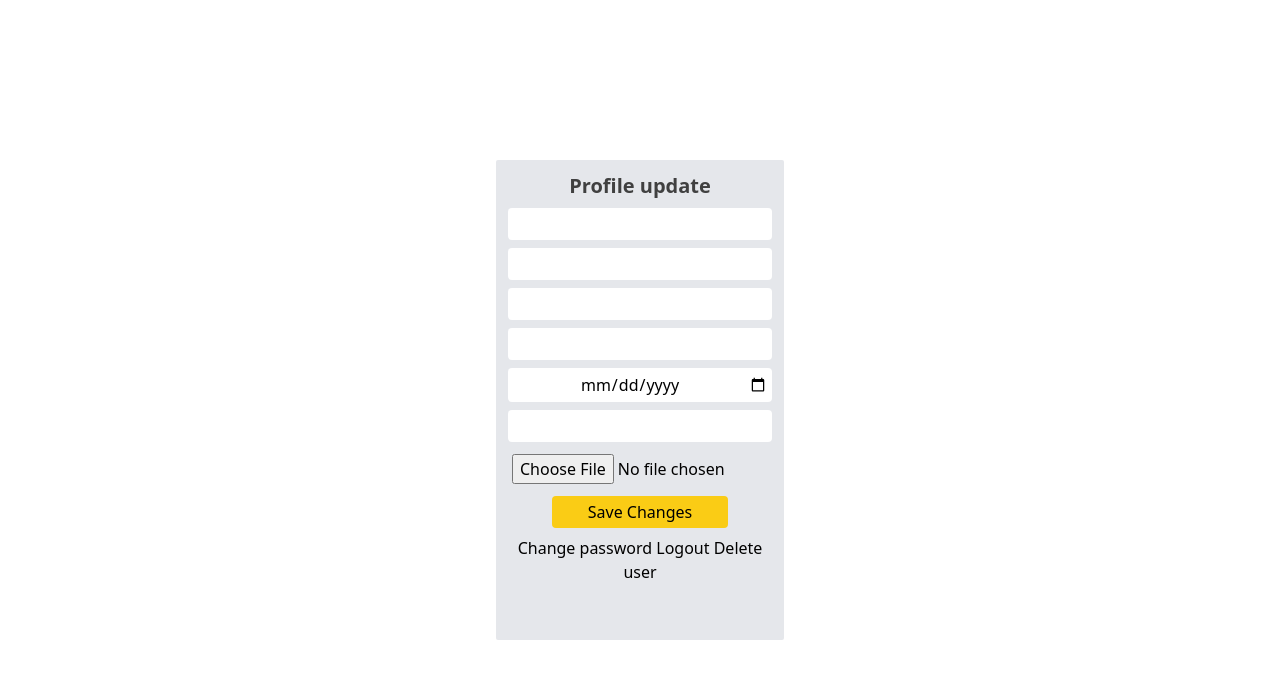
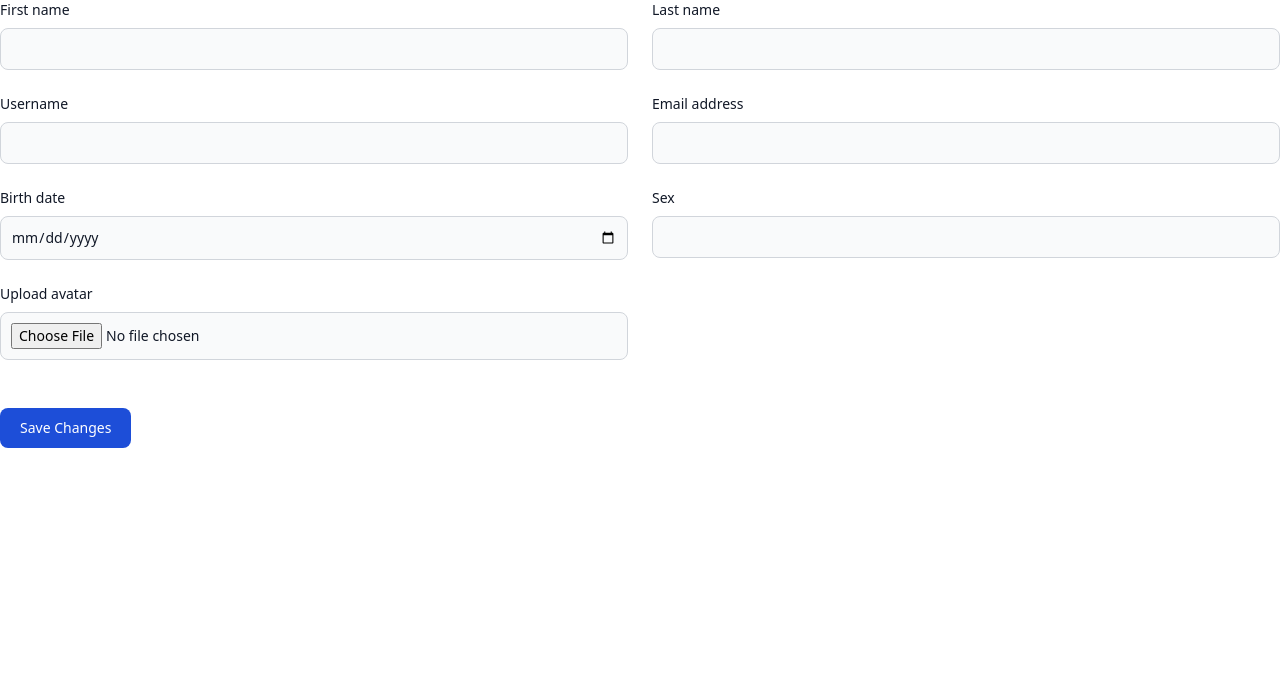
Before and after one commit to wartinich/UAVoiceGenerator, a Django app: template src/templates/profile/profile.html in a window 1280 px wide. Shown: the top 679 px of the page. Run offline with Django 4.2, Linux system fonts and the light colour scheme; the template is opened without the code that fills it, so the values that code supplies are empty, except form fields; tables that the repository leaves empty hold one stand-in row (values such as "Sample post"); form fields are guessed from the names that the template uses; some libraries are stand-ins or nearby versions.

Commit message:
Change form style for profile update

```diff
--- a/src/templates/profile/profile.html
+++ b/src/templates/profile/profile.html
@@ -4,24 +4,13 @@
 
 {% block visual %}
 <style type="text/tailwindcss">
-    .update_profile{
-        @apply bg-gray-200 text-center m-auto p-3 rounded-sm w-72 h-3/5 block absolute right-0 bottom-0 top-0 left-0
+
+    input{
+        @apply bg-gray-50 border border-gray-300 text-gray-900 text-sm rounded-lg focus:ring-blue-500 focus:border-blue-500 block w-full p-2.5 dark:bg-gray-700 dark:border-gray-600 dark:placeholder-gray-400 dark:text-white dark:focus:ring-blue-500 dark:focus:border-blue-500
     }
 
-    input{
-        @apply block text-center rounded p-1 m-2 ml-0 w-full focus:outline-none outline-none
-    }
-
-    .linkers{
-        @apply p-2
-    }
-
-    .btn{
-        @apply bg-yellow-400 rounded p-1 w-2/3 hover:bg-yellow-500
-    }
-
-    h1{
-        @apply text-xl font-bold text-center text-neutral-700
+    select{
+        @apply bg-gray-50 border border-gray-300 text-gray-900 text-sm rounded-lg focus:ring-blue-500 focus:border-blue-500 block w-full p-2.5 dark:bg-gray-700 dark:border-gray-600 dark:placeholder-gray-400 dark:text-white dark:focus:ring-blue-500 dark:focus:border-blue-500
     }
 
 
@@ -29,21 +18,56 @@
 {% endblock %}
 
 {% block content %}
-<form class="update_profile" method="POST" enctype="multipart/form-data">
+<form method="POST" class="update_profile" enctype="multipart/form-data">
     {% csrf_token %}
-    <h1>Profile update</h1>
-    {{ form.email }}
-    {{ form.username }}
-    {{ form.first_name }}
-    {{ form.last_name }}
-    {{ form.birth_date }}
-    {{ form.sex }}
-    {{ form.avatar_image }}
-    <button class="btn">Save Changes</button>
-    <div class="linkers">
-        <a href="{% url 'change_password' %}">Change password</a>
-        <a href="{% url 'logout' %}">Logout</a>
-        <a href="{% url 'deactivate_user' %}">Delete user</a>
+    <div class="grid gap-6 mb-6 lg:grid-cols-2">
+        <div>
+            <label for="id_first_name" class="block mb-2 text-sm font-medium text-gray-900 dark:text-gray-300">First name</label>
+            {{ form.first_name }}
+        </div>
+        <div>
+            <label for="id_last_name" class="block mb-2 text-sm font-medium text-gray-900 dark:text-gray-300">Last name</label>
+            {{ form.last_name }}
+        </div>
+        <div>
+            <label for="id_username" class="block mb-2 text-sm font-medium text-gray-900 dark:text-gray-300">Username</label>
+            {{ form.username }}
+        </div>
+        <div>
+            <label for="id_email" class="block mb-2 text-sm font-medium text-gray-900 dark:text-gray-300">Email address</label>
+            {{ form.email }}
+        </div>
+        <div>
+            <label for="id_birth_date" class="block mb-2 text-sm font-medium text-gray-900 dark:text-gray-300">Birth date</label>
+            {{ form.birth_date }}
+        </div>
+        <div>
+            <label for="id_sex" class="block mb-2 text-sm font-medium text-gray-900 dark:text-gray-300">Sex</label>
+            {{ form.sex }}
+        </div>
+        <div class="mb-6">
+            <label class="block mb-2 text-sm font-medium text-gray-900 dark:text-gray-300" for="id_file">Upload avatar</label>
+            {{ form.avatar_image }}
+        </div>
+
     </div>
+    <button type="submit" class="text-white bg-blue-700 hover:bg-blue-800 focus:ring-4 focus:outline-none focus:ring-blue-300 font-medium rounded-lg text-sm w-full sm:w-auto px-5 py-2.5 text-center dark:bg-blue-600 dark:hover:bg-blue-700 dark:focus:ring-blue-800">Save Changes</button>
 </form>
+<!--<form class="update_profile" method="POST" enctype="multipart/form-data">-->
+<!--    {% csrf_token %}-->
+<!--    <h1>Profile update</h1>-->
+<!--    {{ form.email }}-->
+<!--    {{ form.username }}-->
+<!--    {{ form.first_name }}-->
+<!--    {{ form.last_name }}-->
+<!--    {{ form.birth_date }}-->
+<!--    {{ form.sex }}-->
+<!--    {{ form.avatar_image }}-->
+<!--    <button class="btn">Save Changes</button>-->
+<!--    <div class="linkers">-->
+<!--        <a href="{% url 'change_password' %}">Change password</a>-->
+<!--        <a href="{% url 'logout' %}">Logout</a>-->
+<!--        <a href="{% url 'deactivate_user' %}">Delete user</a>-->
+<!--    </div>-->
+<!--</form>-->
 {% endblock %}
```
